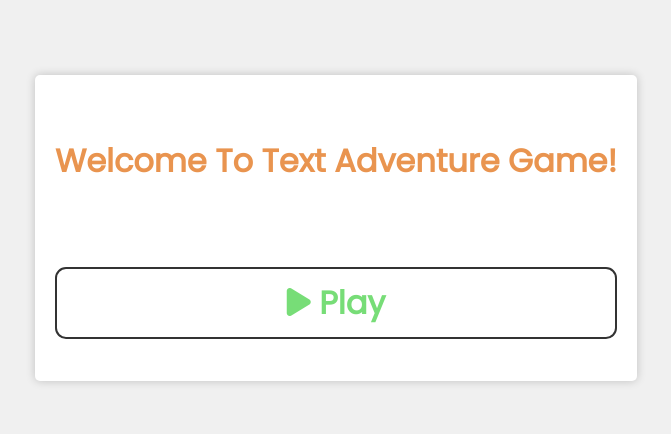
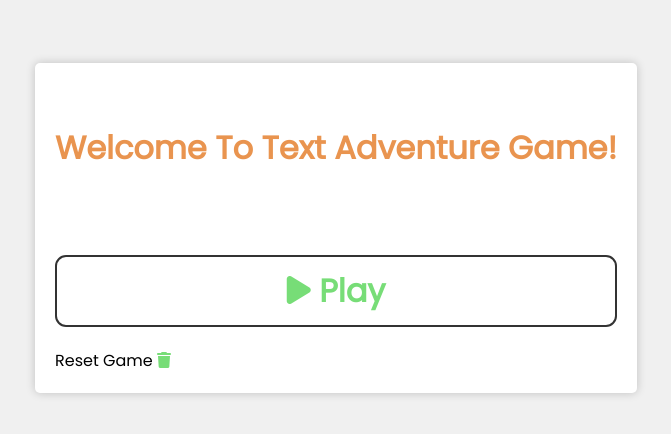
Before and after one commit to R11-Code/Text-adventure-game, a plain HTML site: page index.html in a window 1280 px wide. Shown: the part 172-606 px from the top of the page, without its empty margins (304-975 px from the left). Drawn offline with nearby package versions, Linux system fonts and the light colour scheme.

Commit message:
Adding "span" for deleting data

```diff
--- a/index.html
+++ b/index.html
@@ -15,6 +15,7 @@
     <h1 class="title">Welcome To Text Adventure Game!</h1>
     <div class="box">
       <h1 class="btn"><i class="fa-solid fa-play"></i> Play</h1>
+      <span class="reset">Reset Game <i class="fa-solid fa-trash"></i></span>
     </div>
     <div class="content">
       <div class="output"></div>
```
